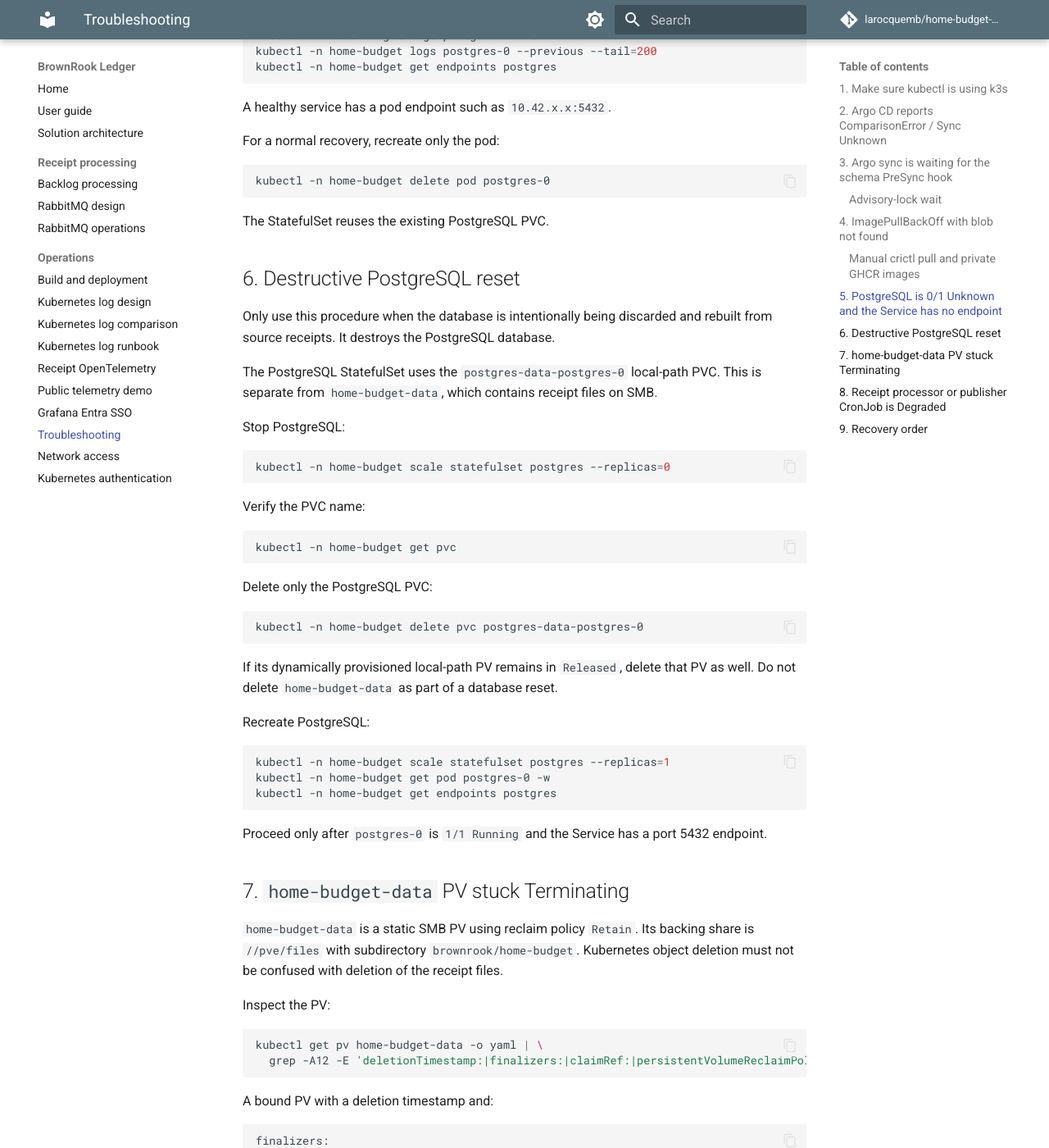
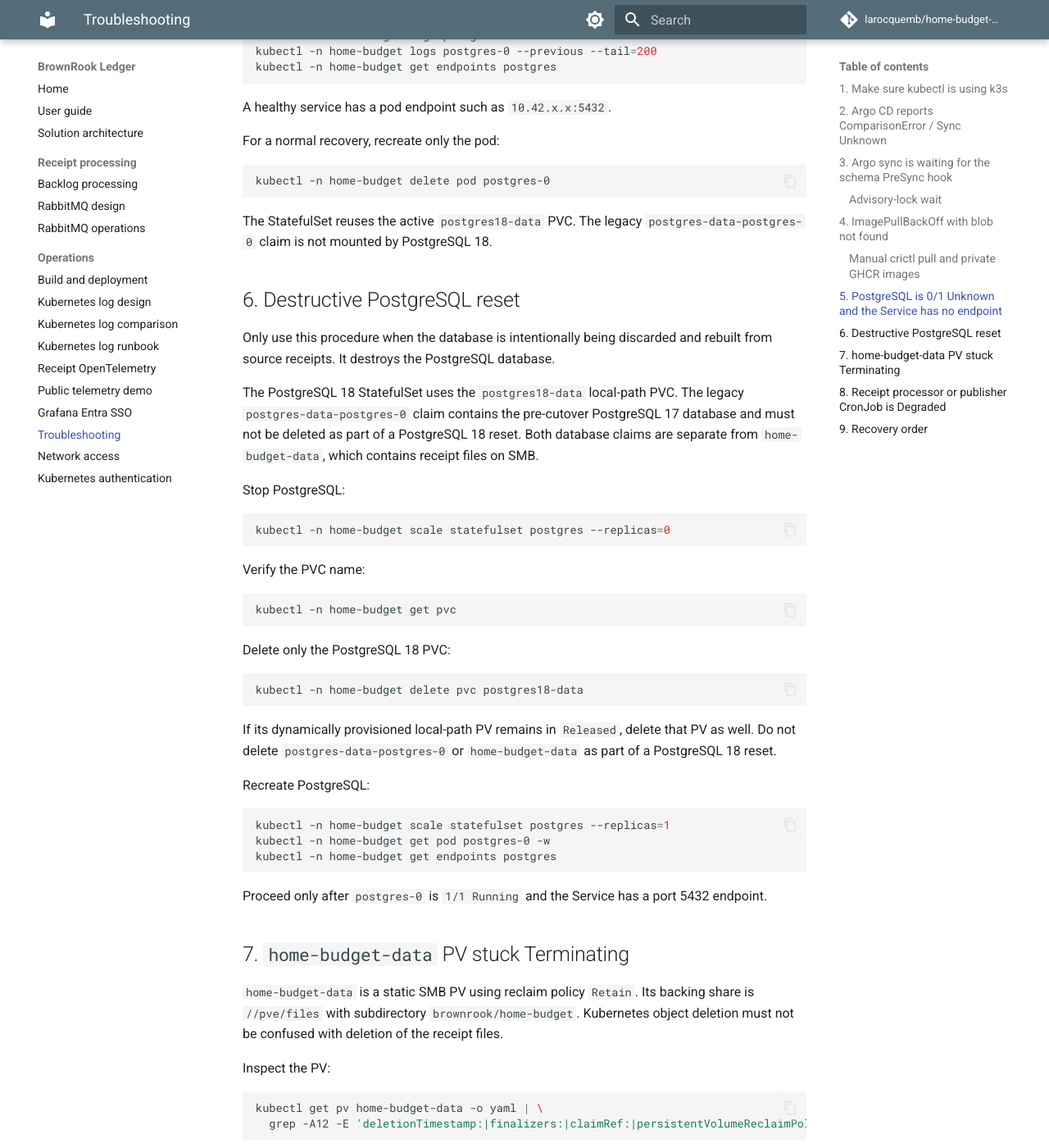
Before and after one commit to larocquemb/home-budget-pipeline, an MkDocs documentation site: the page built from docs/troubleshooting.md, in a window 1280 px wide and 1400 px high, scrolled down 3808 px. Shown: the whole window at 82% size. Built offline with MkDocs 1.6.1 and Material for MkDocs 9.7.7, drawn with Linux system fonts in a browser that asks for light colours; comment, search, counter and statistics services are not loaded.

Commit message:
fix: deploy PostgreSQL 18 on K3s

````diff
--- a/docs/troubleshooting.md
+++ b/docs/troubleshooting.md
@@ -206,15 +206,19 @@ For a normal recovery, recreate only the pod:
 kubectl -n home-budget delete pod postgres-0
 ```
 
-The StatefulSet reuses the existing PostgreSQL PVC.
+The StatefulSet reuses the active `postgres18-data` PVC. The legacy
+`postgres-data-postgres-0` claim is not mounted by PostgreSQL 18.
 
 ## 6. Destructive PostgreSQL reset
 
 Only use this procedure when the database is intentionally being discarded and
 rebuilt from source receipts. It destroys the PostgreSQL database.
 
-The PostgreSQL StatefulSet uses the `postgres-data-postgres-0` local-path PVC.
-This is separate from `home-budget-data`, which contains receipt files on SMB.
+The PostgreSQL 18 StatefulSet uses the `postgres18-data` local-path PVC. The
+legacy `postgres-data-postgres-0` claim contains the pre-cutover PostgreSQL 17
+database and must not be deleted as part of a PostgreSQL 18 reset. Both database
+claims are separate from `home-budget-data`, which contains receipt files on
+SMB.
 
 Stop PostgreSQL:
 
@@ -228,14 +232,15 @@ Verify the PVC name:
 kubectl -n home-budget get pvc
 ```
 
-Delete only the PostgreSQL PVC:
+Delete only the PostgreSQL 18 PVC:
 
 ```bash
-kubectl -n home-budget delete pvc postgres-data-postgres-0
+kubectl -n home-budget delete pvc postgres18-data
 ```
 
 If its dynamically provisioned local-path PV remains in `Released`, delete that
-PV as well. Do not delete `home-budget-data` as part of a database reset.
+PV as well. Do not delete `postgres-data-postgres-0` or `home-budget-data` as
+part of a PostgreSQL 18 reset.
 
 Recreate PostgreSQL:
 
````
Also changed, not shown: README.md (+8 -4 lines), docs/operations-runbook.md (+7 -0 lines), 2 other files.
